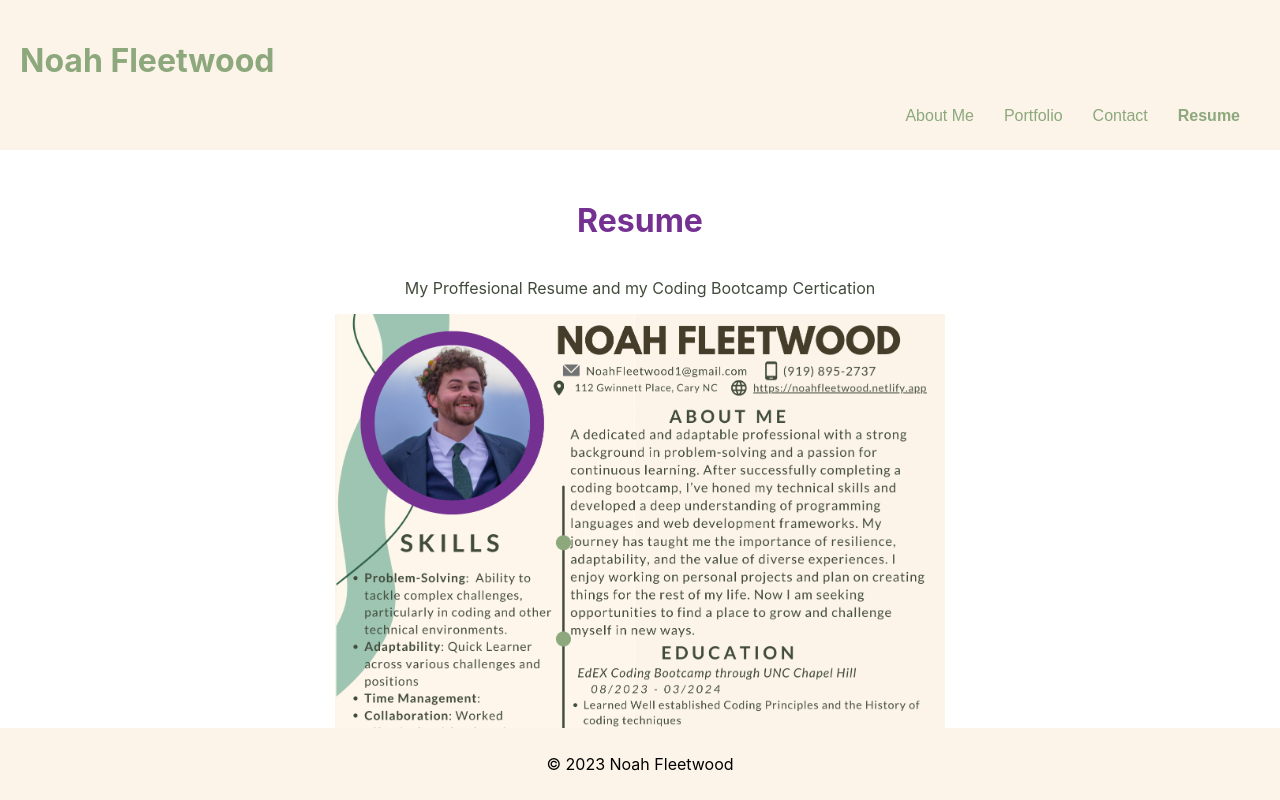
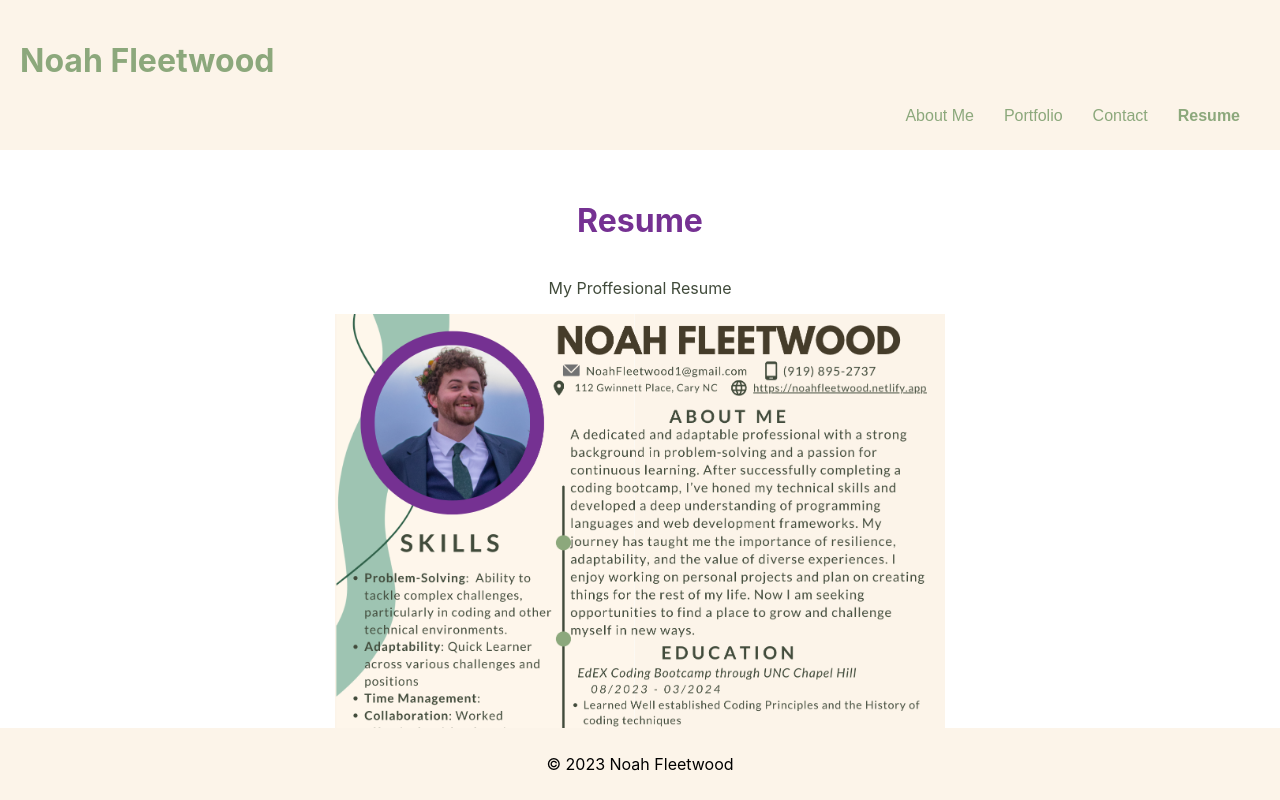
Before and after one commit to Noah-Wyche/react-portfolio, a React (Create React App) app: page / in a window 1280 px wide. Both pictures are taken after a click on the button "Resume". Shown: the top 800 px of the page. Built offline with nearby package versions, Linux system fonts and the light colour scheme.

Commit message:
further resume section editing, added margins and split text between pictures

```diff
--- a/src/pages/Resume.css
+++ b/src/pages/Resume.css
@@ -9,6 +9,7 @@
     padding: 30px;
     justify-content: center;
     align-items: center;
+    margin-bottom: 50px;
   }
 
   .resume-image {
--- a/src/pages/Resume.js
+++ b/src/pages/Resume.js
@@ -7,8 +7,9 @@ const Resume = () => {
   return (
     <div className="ResumeContainer">
       <h1 className="ResumeTitle">Resume</h1>
-      <p className="ResumeContent">My Proffesional Resume and my Coding Bootcamp Certication</p>
+      <p className="ResumeContent">My Proffesional Resume</p>
       <img src={Resumeimage} alt="Resume" className="resume-image" />
+      <p className="CertificateContent">My Coding Bootcamp Certificate</p>
       <img src={Certificateimage} alt="Coding Certificate" className="certificate-image" />
     </div>
   );
```
